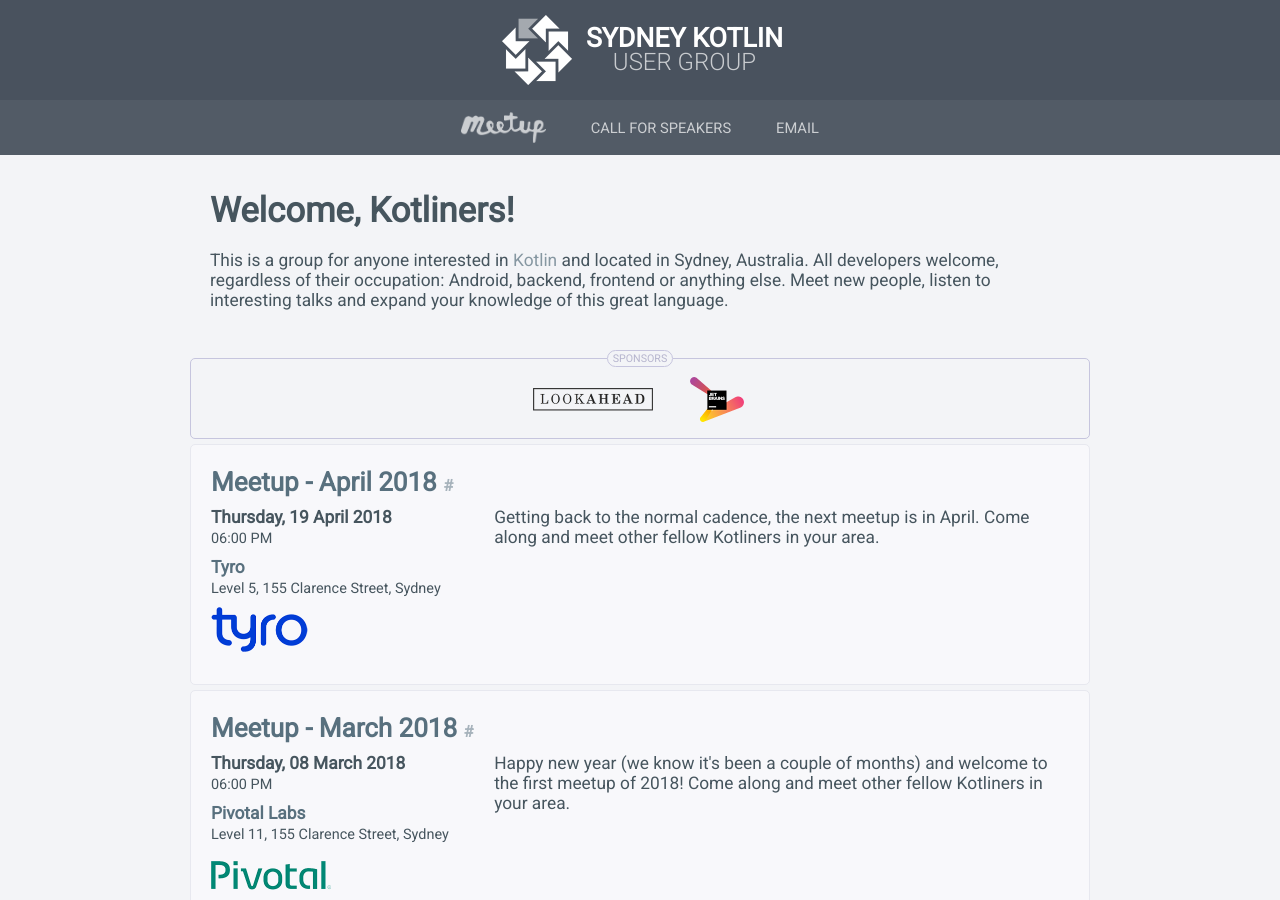
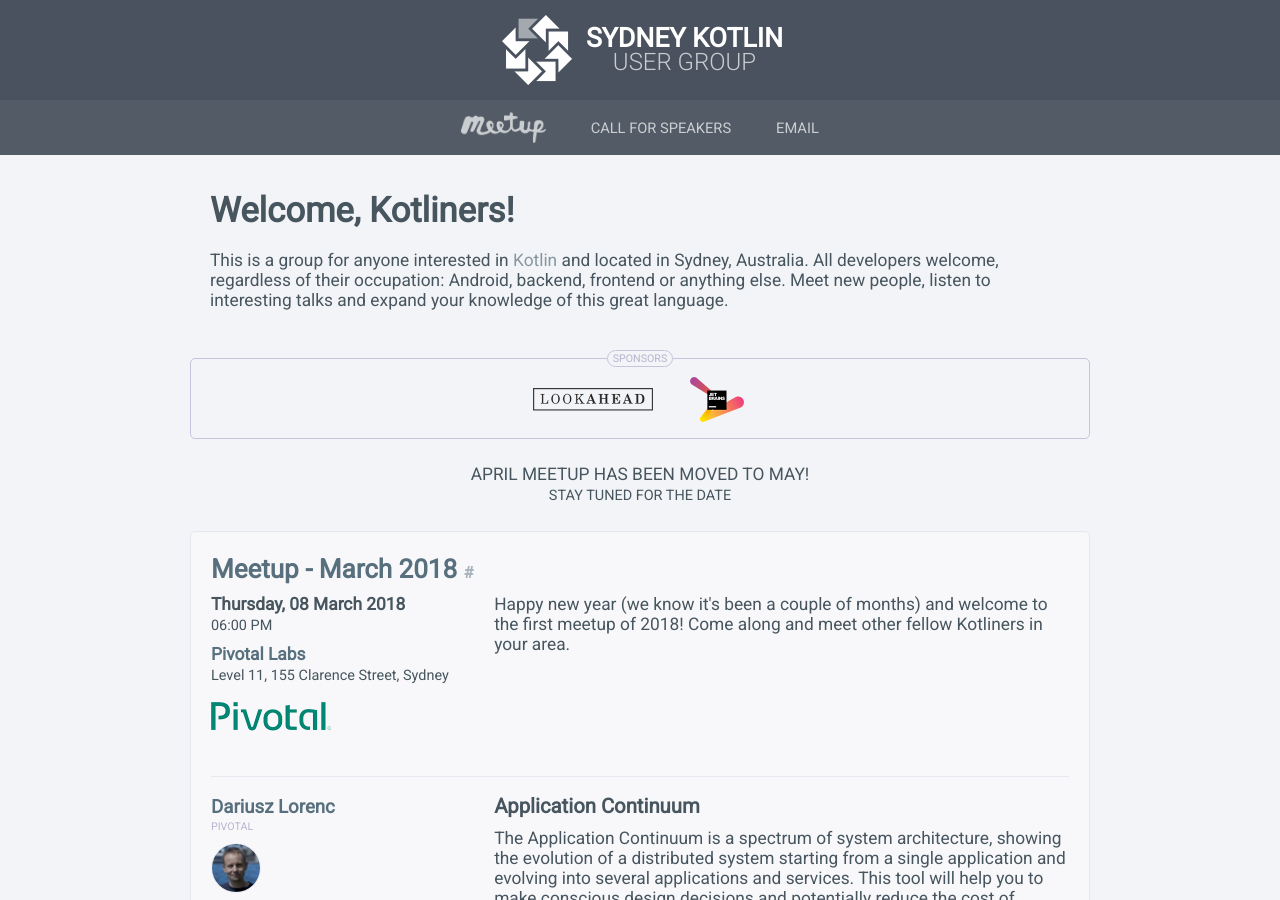
Before and after one commit to garethsime/sydkotlin.github.io, a Jekyll site: the page built from index.html, in a window 1280 px wide and 900 px high. Built offline with Jekyll 4.4.1, drawn with Linux system fonts in a browser that asks for light colours; nearby versions of some CDN libraries.

Commit message:
Placeholder for May 2018 meetup

```diff
--- a/_data/events.yml
+++ b/_data/events.yml
@@ -437,20 +437,7 @@
         - title: Slides
           url: https://docs.google.com/presentation/d/1ZWnHJ7-JQTuRfHqlNO3iRm7X8nDXuCdwejgdOt4Td_k/edit
 
-- title: "Meetup - April 2018"
-  anchor: meetup-april-2018
-  url: https://www.meetup.com/sydney-kotlin/events/249381035/
-  date: 2018-04-19T18:00:00+10
-  description: >
-    Getting back to the normal cadence, the next meetup is in April. Come along and meet other fellow
-    Kotliners in your area.
-
-  location:
-    name: Tyro
-    address: Level 5, 155 Clarence Street, Sydney
-    url: https://www.google.com.au/maps/place/Tyro+Payments+Limited/@-33.8680148,151.202812,17z/data=!3m1!4b1!4m5!3m4!1s0x1b48b74369714df:0x69024bba69d9b057!8m2!3d-33.8680148!4d151.2050007
-
-  sponsor:
-    name: Tyro
-    url: https://www.tyro.com/
-    image: sponsors/tyro.png
+- announcement: >
+    April meetup has been moved to May!
+    <br/>
+    <small>Stay tuned for the date</small>
```
